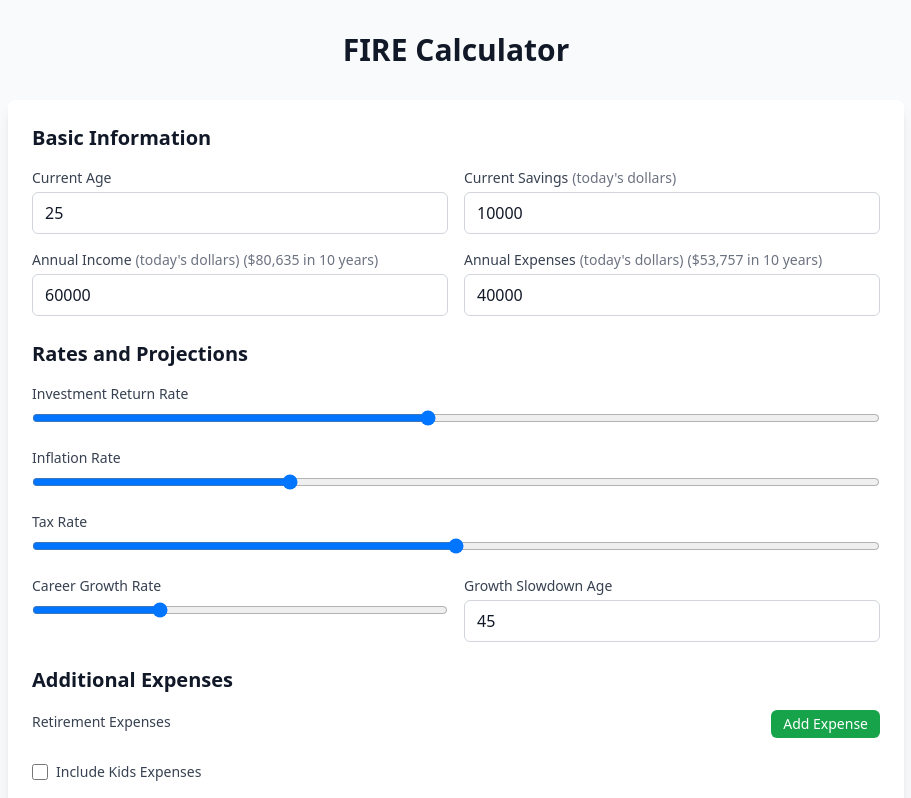
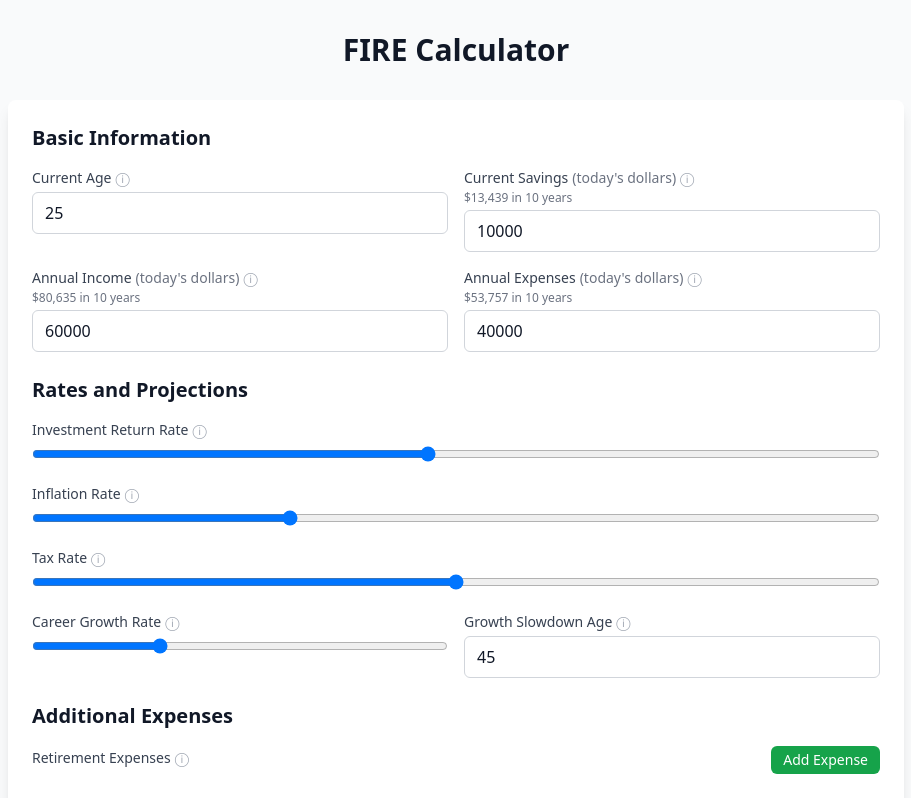
Before and after one commit to qyangaa/freedom-fire, a React (Vite) app: page / in a window 1280 px wide. Shown: the top 798 px of the page, without its empty margins (184-1095 px from the left). Built offline with nearby package versions, Linux system fonts and the light colour scheme.

Commit message:
Enhance future value calculations with detailed breakdowns and tooltips

```diff
--- a/src/components/FireForm.tsx
+++ b/src/components/FireForm.tsx
@@ -87,6 +87,10 @@ export default function FireForm({
               label="Current Savings"
               tooltip="Your current total savings and investments"
               showTodaysDollar
+              futureValue={inputs.currentSavings}
+              inflationRate={inputs.inflationRate}
+              years={10}
+              showDetailedFutureValue
             />
             <input
               type="number"
@@ -108,6 +112,7 @@ export default function FireForm({
               futureValue={inputs.annualIncome}
               inflationRate={inputs.inflationRate}
               years={10}
+              showDetailedFutureValue
             />
             <input
               type="number"
@@ -129,6 +134,7 @@ export default function FireForm({
               futureValue={inputs.annualExpenses}
               inflationRate={inputs.inflationRate}
               years={10}
+              showDetailedFutureValue
             />
             <input
               type="number"
@@ -294,6 +300,7 @@ export default function FireForm({
                         ? expense.startAge - inputs.currentAge
                         : 0
                     }
+                    showDetailedFutureValue
                   />
                   <input
                     type="number"
@@ -426,6 +433,7 @@ export default function FireForm({
                             ? expense.startAge - inputs.currentAge
                             : 0
                         }
+                        showDetailedFutureValue
                       />
                       <input
                         type="number"
@@ -560,6 +568,7 @@ export default function FireForm({
                             ? expense.startAge - inputs.currentAge
                             : 0
                         }
+                        showDetailedFutureValue
                       />
                       <input
                         type="number"
--- a/src/components/FormLabel.tsx
+++ b/src/components/FormLabel.tsx
@@ -9,6 +9,7 @@ interface FormLabelProps {
   futureValue?: number;
   inflationRate?: number;
   years?: number;
+  showDetailedFutureValue?: boolean;
 }
 
 export default function FormLabel({
@@ -20,6 +21,7 @@ export default function FormLabel({
   futureValue,
   inflationRate,
   years,
+  showDetailedFutureValue = false,
 }: FormLabelProps) {
   const baseClasses = "block text-sm font-medium text-gray-700 mb-1";
   const combinedClasses = `${baseClasses} ${className}`;
@@ -32,7 +34,7 @@ export default function FormLabel({
     }).format(value);
   };
 
-  const getFutureValueText = () => {
+  const getFutureValueDetails = () => {
     if (
       futureValue === undefined ||
       inflationRate === undefined ||
@@ -40,19 +42,56 @@ export default function FormLabel({
     ) {
       return null;
     }
+
     const futureAmount = futureValue * Math.pow(1 + inflationRate, years);
-    return `(${formatCurrency(futureAmount)} in ${years} years)`;
+    const inflationImpact = futureAmount - futureValue;
+    const inflationPercentage =
+      ((futureAmount - futureValue) / futureValue) * 100;
+
+    if (showDetailedFutureValue) {
+      return {
+        text: `${formatCurrency(futureAmount)} in ${years} years`,
+        tooltip: `
+          Today's Value: ${formatCurrency(futureValue)}
+          Future Value: ${formatCurrency(futureAmount)}
+          Inflation Impact: ${formatCurrency(
+            inflationImpact
+          )} (+${inflationPercentage.toFixed(1)}%)
+          Years: ${years}
+          Annual Inflation: ${(inflationRate * 100).toFixed(1)}%
+        `.trim(),
+      };
+    }
+
+    return {
+      text: `(${formatCurrency(futureAmount)} in ${years} years)`,
+      tooltip: `Includes ${(inflationRate * 100).toFixed(1)}% annual inflation`,
+    };
   };
 
-  const labelContent = (
+  const futureValueDetails = getFutureValueDetails();
+  const labelText = (
     <span>
       {label}
       {showTodaysDollar && (
         <span className="text-gray-500 text-sm ml-1">(today's dollars)</span>
       )}
-      {getFutureValueText() && (
-        <span className="text-gray-500 text-sm ml-1">
-          {getFutureValueText()}
+    </span>
+  );
+
+  const labelContent = (
+    <span className="flex flex-col">
+      <span className="flex items-center">
+        {labelText}
+        {tooltip && (
+          <span className="ml-1 text-gray-400 hover:text-gray-600">ⓘ</span>
+        )}
+      </span>
+      {futureValueDetails && (
+        <span className="text-xs text-gray-500 mt-0.5">
+          <Tooltip text={futureValueDetails.tooltip}>
+            {futureValueDetails.text}
+          </Tooltip>
         </span>
       )}
     </span>
```
